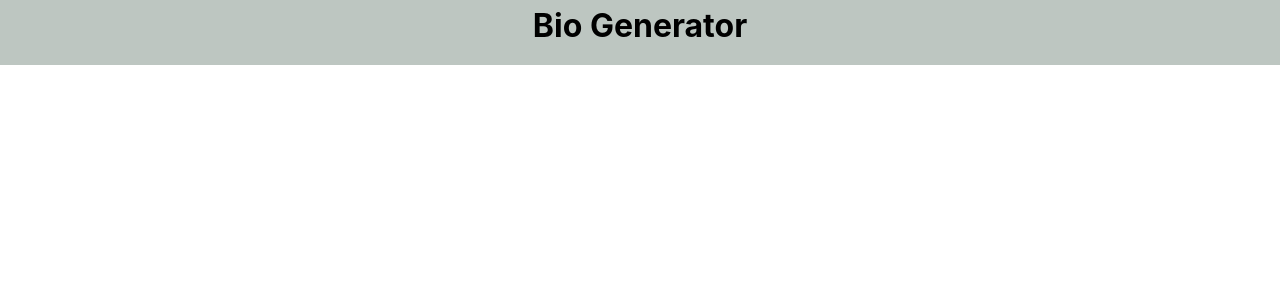
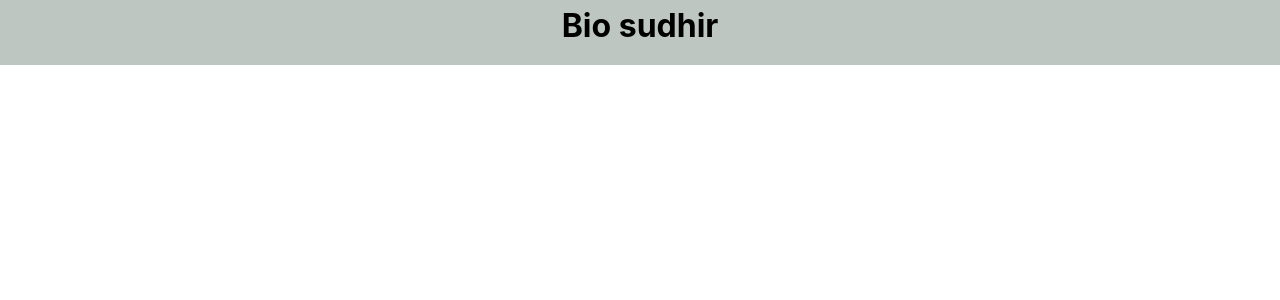
Before and after one commit to SudhirPC/Bio_Generator, a React (Create React App) app in the folder Bio_generator/: page / in a window 1280 px wide. Shown: the top 300 px of the page. Built offline with nearby package versions, Linux system fonts and the light colour scheme.

Commit message:
updated navbar

```diff
--- a/Bio_generator/src/Components/Navbar.jsx
+++ b/Bio_generator/src/Components/Navbar.jsx
@@ -3,7 +3,7 @@ import React from "react";
 export const Navbar = () => {
   return (
     <div className="navbar">
-      <h1>Bio Generator</h1>
+      <h1>Bio sudhir</h1>
     </div>
   );
 };
```
Also changed, not shown: 1 other file (tests, documents, lock files or other folders).
